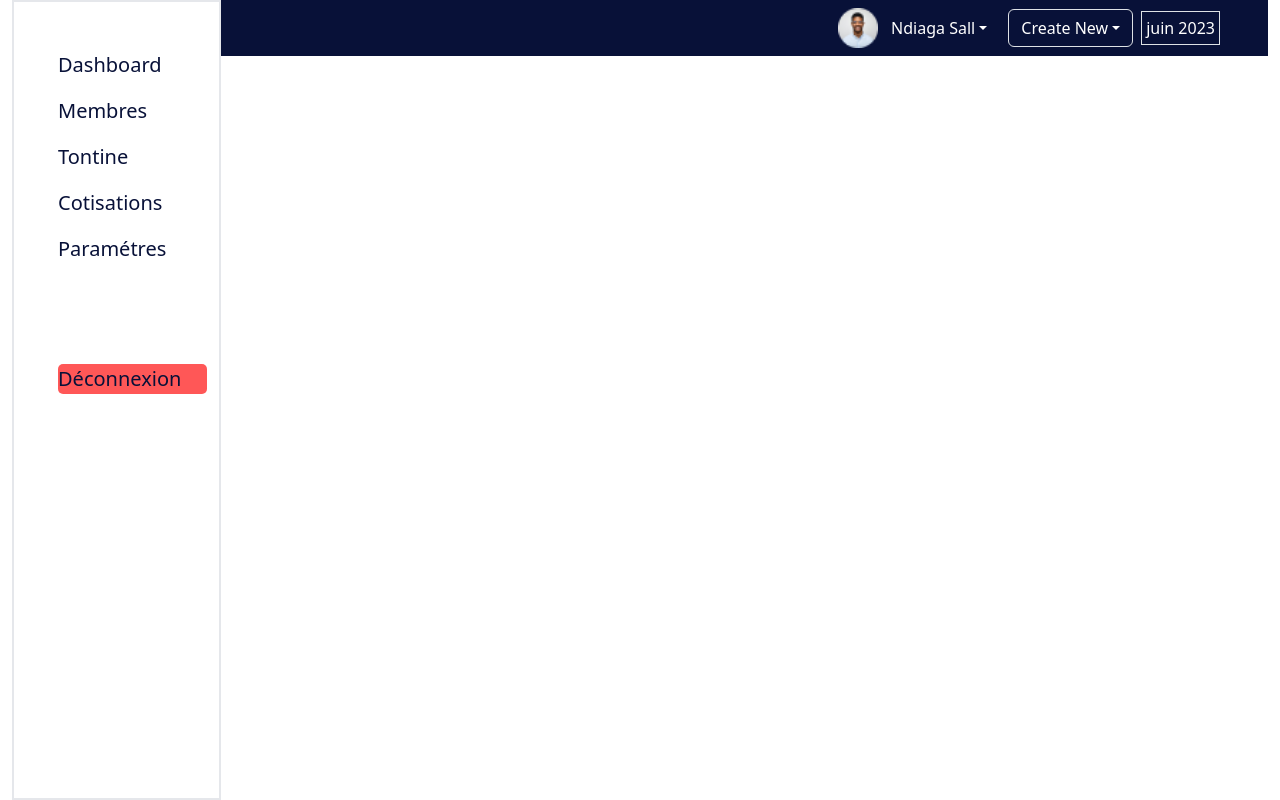
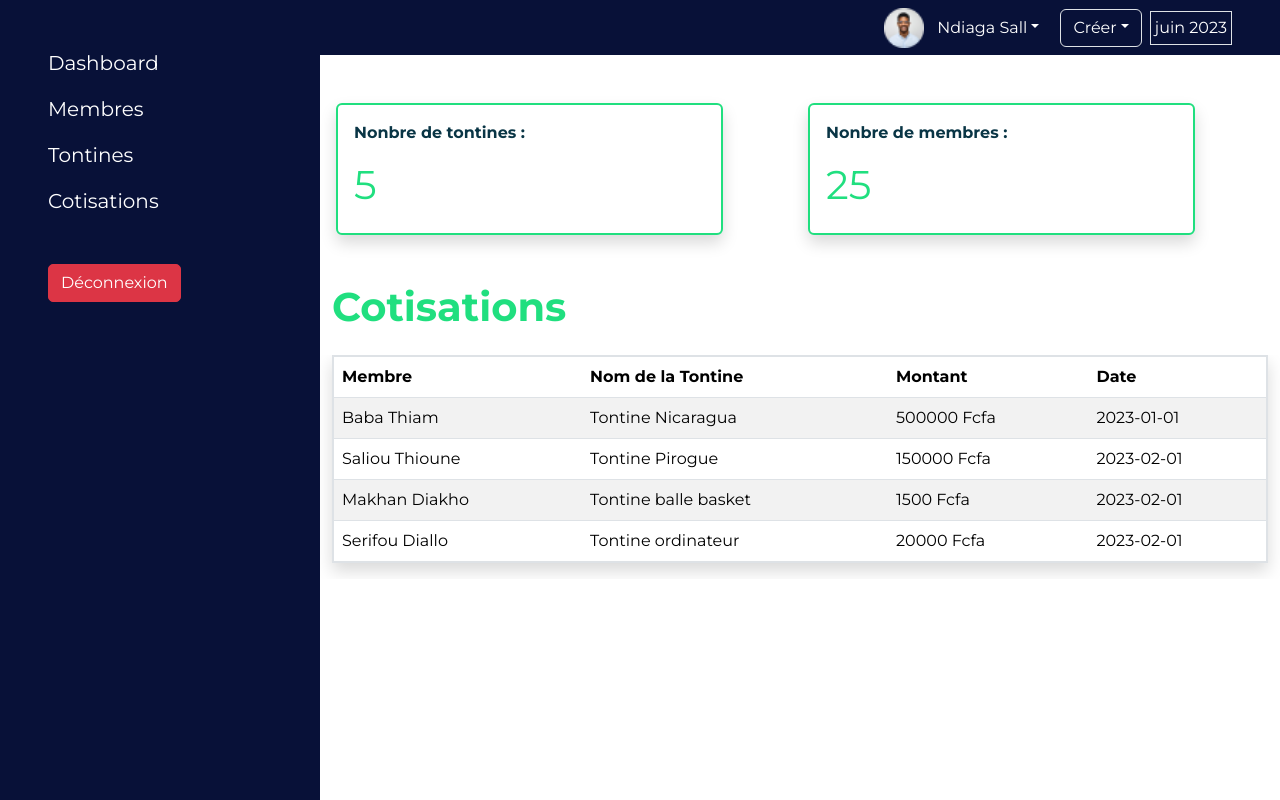
Before and after one commit to bayezalle/tontine, a React (Create React App) app: page /home in a window 1280 px wide. Built offline with nearby package versions, Linux system fonts and the light colour scheme.

Commit message:
integration

```diff
--- /dev/null
+++ b/src/App.css
@@ -0,0 +1,5 @@
+@import url('https://fonts.googleapis.com/css2?family=Montserrat&display=swap');
+
+body{
+    font-family: 'Montserrat', sans-serif;
+}
--- a/src/Composantes/Header/Header.tsx
+++ b/src/Composantes/Header/Header.tsx
@@ -62,17 +62,17 @@ const Header = () => {
               data-bs-toggle="dropdown"
               aria-expanded="false"
             >
-              Create New
+              Créer
             </button>
             <ul className="dropdown-menu">
               <li>
                 <a className="dropdown-item" href="#">
-                  Action
+                  Nouvelle Tontine
                 </a>
               </li>
               <li>
                 <a className="dropdown-item" href="#">
-                  Another action
+                Nouveau Membre
                 </a>
               </li>
             </ul>
--- a/src/Composantes/Header/header.css
+++ b/src/Composantes/Header/header.css
@@ -14,6 +14,7 @@
 .header{
     /* border: 1px solid rgba(255, 255, 255, 1); */
     background-color: rgb(8, 17, 56);
+    height: 55px;
 }
 .headers{
     width:100%;
--- a/src/Composantes/Sidebar/Sidebar.css
+++ b/src/Composantes/Sidebar/Sidebar.css
@@ -1,17 +1,31 @@
+#sidebar{
+    background-color: rgb(8, 17, 56);
+}
+.offcanvas-lg{
+    background-color: rgb(8, 17, 56);
+}
+.btn-close{
+    color: white;
+}
 .side-link a{
-    color: rgb(8, 17, 56);
     text-decoration: none;
+    color: white;
+    font-weight: 500;
     font-size: 20px;
-    font-weight: 500;
 }
-.side-link:hover{
-    background-color: #20df8094;
-    padding-right: 10px;
+.side-link{
+    width: 50%;
+}
+.side-link a:hover{
+    border-bottom: solid 2px #20df8094;
+}
+#logout{
+    color: white;
     border-radius: 5px;
 }
-#logout{
-    margin-top: 100px;
-    background-color: rgba(255, 0, 0, 0.658);
-    border-radius: 5px;
-    padding-right: 100px;
+.menu{
+    background-color: rgb(8, 17, 56);
+    color: white;
+    height: 55px;
+    font-weight: bold;
 }
--- a/src/Composantes/Sidebar/Sidebar.tsx
+++ b/src/Composantes/Sidebar/Sidebar.tsx
@@ -1,5 +1,6 @@
 import React, { useState } from "react";
 import "./Sidebar.css";
+import { FaBars } from "react-icons/fa6";
 
 interface Links {
   name: string;
@@ -9,45 +10,65 @@ interface Links {
 let linkItems: Links[] = [
   {
     name: "Dashboard",
-        link: "/"
+    link: "/dashboard",
   },
   {
     name: "Membres",
-        link: "/membres"
+    link: "/membres",
   },
   {
     name: "Tontines",
-        link: "/"
+    link: "/tontines",
   },
   {
     name: "Cotisations",
-        link: "/"
+    link: "/Cotisations",
   },
-]
+];
 
 const Sidebar: React.FC = () => {
   return (
-    <div className="container-fluid pt-5 border-2 vh-100">
-      <ul>
-        <li className="mb-3 side-link">
-          <a href="">Dashboard</a>
+    <div id="sidebar" className="vh-100">
+      <button
+        className="btn menu rounded-0 d-lg-none px-3"
+        type="button"
+        data-bs-toggle="offcanvas"
+        data-bs-target="#offcanvasResponsive"
+        aria-controls="offcanvasResponsive"
+      >
+        <FaBars className="fs-4" />
+      </button>
+
+      <div
+        className="offcanvas-lg offcanvas-start"
+        tabIndex={-1}
+        id="offcanvasResponsive"
+        aria-labelledby="offcanvasResponsiveLabel"
+      >
+        <div className="offcanvas-header">
+          <button
+            type="button"
+            className="btn-close"
+            data-bs-dismiss="offcanvas"
+            data-bs-target="#offcanvasResponsive"
+            aria-label="Close"
+          ></button>
+        </div>
+        <div className="offcanvas-body pt-5 ps-5">
+          <ul className="list-unstyled">
+        {linkItems.map((item, index) => (
+          <li className="mb-3 side-link" key={index}>
+            <a href={item.link}>{item.name}</a>
           </li>
-        <li className="mb-3 side-link">
-          <a href="">Membres</a>
-        </li>
-        <li className="mb-3 side-link">
-          <a href="">Tontine</a>
-        </li>
-        <li className="mb-3 side-link">
-          <a href="">Cotisations</a>
-        </li>
-        <li className="mb-3 side-link">
-          <a href="">Paramétres</a>
-        </li>
-        <li id="logout" className="mb-3 side-link">
-          <a href="">Déconnexion</a>
+        ))}
+        <li className="mt-5 side-link">
+              <button id="logout" className="btn btn-danger">
+                Déconnexion
+              </button>
             </li>
       </ul>
+        </div>
+      </div>
     </div>
   );
 };
--- a/src/Composantes/acceuil/Home.tsx
+++ b/src/Composantes/acceuil/Home.tsx
@@ -4,6 +4,7 @@ import "./home.css";
 import Layout from "../Layout/Layout";
 import Sidebar from "../Sidebar/Sidebar";
 import Header from "../Header/Header";
+import Dashboard from "../dashboard/Dashboard";
 
 type SomeComponentProps = RouteComponentProps;
 const Home: FC<SomeComponentProps> = ({ history }) => {
@@ -13,16 +14,18 @@ const Home: FC<SomeComponentProps> = ({ history }) => {
   };
   return (
     <>
-      <div className="container-fluid">
-        <div className="row g-0">
-          <div className="col-2">
+      <div className="container-fluid px-0">
+        <div className="row g-0 ">
+          <div className="col-lg-3 col-md-1 col-sm-1 col-xs-1">
             <Sidebar/>
           </div>
-          <div className="col-lg-10">
+          <div className="col-lg-9 col-md-11 col-sm-11 col-xs-11">
             <div>
               <Header/>
             </div>
-            <div></div>
+            <div>
+              <Dashboard/>
+            </div>
           </div>
         </div>
       </div>
--- /dev/null
+++ b/src/Composantes/dashboard/Dashboard.css
@@ -0,0 +1,14 @@
+.card{
+    border-color: #20DF7F;
+}
+.title-card{
+    color: #093545;
+    font-weight: bold;
+}
+
+.number{
+    color: #20DF7F;
+}
+.cotisation{
+    color: #20DF7F;
+}
--- /dev/null
+++ b/src/Composantes/dashboard/Dashboard.tsx
@@ -0,0 +1,72 @@
+import React from "react";
+import "./Dashboard.css";
+
+const Dashboard = () => {
+  class Tontine {
+    membre: string;
+    nomTontine: string;
+    montant: number;
+    date: string;
+
+    constructor(
+      membre: string,
+      nomTontine: string,
+      montant: number,
+      date: string
+    ) {
+      this.membre = membre;
+      this.nomTontine = nomTontine;
+      this.montant = montant;
+      this.date = date;
+    }
+  }
+
+  const tontineData: Tontine[] = [
+    new Tontine("Baba Thiam", "Tontine Nicaragua", 500000, "2023-01-01"),
+    new Tontine("Saliou Thioune", "Tontine Pirogue", 150000, "2023-02-01"),
+    new Tontine("Makhan Diakho", "Tontine balle basket", 1500, "2023-02-01"),
+    new Tontine("Serifou Diallo", "Tontine ordinateur", 20000, "2023-02-01"),
+  ];
+  return (
+    <div className="container mt-5">
+      <div className="row gap-1 mb-5 px-3">
+        <div className="col-lg-5 col-md-5 col-sm-5 card border-2 shadow p-3">
+          <p className="title-card">Nonbre de tontines :</p>
+          <p className="h1 number">5</p>
+        </div>
+        <div className="col-lg-1 col-md-1 col-sm-1"></div>
+        <div className="col-lg-5 col-md-5 col-sm-5 card border-2 shadow p-3">
+          <p className="title-card">Nonbre de membres :</p>
+          <p className="h1 number">25</p>
+        </div>
+      </div>
+      <div className="row">
+        <h1 className="cotisation mb-4">Cotisations</h1>
+        <div className="table-responsive">
+          <table className="table table-striped border border-2 shadow">
+            <thead>
+              <tr className="head">
+                <th>Membre</th>
+                <th>Nom de la Tontine</th>
+                <th>Montant</th>
+                <th>Date</th>
+              </tr>
+            </thead>
+            <tbody>
+              {tontineData.map((tontine, index) => (
+                <tr key={index}>
+                  <td>{tontine.membre}</td>
+                  <td>{tontine.nomTontine}</td>
+                  <td>{tontine.montant} Fcfa</td>
+                  <td>{tontine.date}</td>
+                </tr>
+              ))}
+            </tbody>
+          </table>
+        </div>
+      </div>
+    </div>
+  );
+};
+
+export default Dashboard;
--- /dev/null
+++ b/src/Composantes/membres/List.tsx
@@ -0,0 +1,81 @@
+import React from "react";
+import { FaSearch } from "react-icons/fa";
+import "./Member.css";
+
+const List = () => {
+  type Person = {
+    prenom: string;
+    nom: string;
+    telephone: string;
+    email: string;
+  };
+
+  const Membres: Person[] = [
+    {
+      prenom: "John",
+      nom: "Doe",
+      telephone: "123-456-7890",
+      email: "john.doe@example.com",
+    },
+    {
+      prenom: "Jane",
+      nom: "Doe",
+      telephone: "987-654-3210",
+      email: "jane.doe@example.com",
+    },
+  ];
+
+  return (
+    <div className="container">
+      <div className="row">
+        <div className="d-flex justify-content-between mt-5 gap-5">
+          <div>
+            <h1>Membres</h1>
+          </div>
+          <div className="input-group mb-3 w-50">
+            <span className="input-group-text" id="basic-addon1">
+              <FaSearch className="recherche" />
+            </span>
+            <input
+              type="text"
+              className="form-control"
+              placeholder="Nom"
+              aria-label="Nom"
+              aria-describedby="basic-addon1"
+            />
+          </div>
+        </div>
+      </div>
+      <div className="row">
+        <div className="d-flex justify-content-between align-items-center">
+          <p>Ajouter un(e) membre :</p>
+        <button type="button" className="px-2 rounded text-light fs-5 fw-bold add-member">+</button>
+        </div>
+      </div>
+      <div className="row">
+        <table className="table border table-striped">
+          <thead>
+            <tr>
+              <th scope="col">Prenom</th>
+              <th scope="col">Nom</th>
+              <th scope="col">Telephone</th>
+              <th scope="col">Email</th>
+            </tr>
+          </thead>
+          <tbody>
+            {Membres.map((membre, index) => (
+              <tr key={index}>
+                <td>{membre.prenom}</td>
+                <td>{membre.nom}</td>
+                <td>{membre.telephone}</td>
+                <td>{membre.email}</td>
+              </tr>
+            ))}
+          </tbody>
+        </table>
+      </div>
+    </div>
+  );
+};
+
+export default List;
--- /dev/null
+++ b/src/Composantes/membres/Member.css
@@ -0,0 +1,10 @@
+h1{
+    color: #20DF7F;
+    font-weight: bold;
+}
+.recherche{
+    color: #20DF7F;
+}
+.add-member{
+    background-color: #20DF7F;
+}
--- /dev/null
+++ b/src/Composantes/membres/Member.tsx
@@ -0,0 +1,26 @@
+import React from 'react'
+import Sidebar from '../Sidebar/Sidebar'
+import Header from '../Header/Header'
+import List from './List'
+
+const Member = () => {
+  return (
+    <div className="container-fluid px-0">
+        <div className="row g-0 ">
+          <div className="col-lg-3 col-md-1 col-sm-1 col-xs-1">
+            <Sidebar/>
+          </div>
+          <div className="col-lg-9 col-md-11 col-sm-11 col-xs-11">
+            <div>
+              <Header/>
+            </div>
+            <div>
+              <List/>
+            </div>
+          </div>
+        </div>
+      </div>
+  )
+}
+
+export default Member
```
Also changed, not shown: src/App.tsx (+6 -3 lines). Lines whose indentation alone changed are shown as unchanged.
